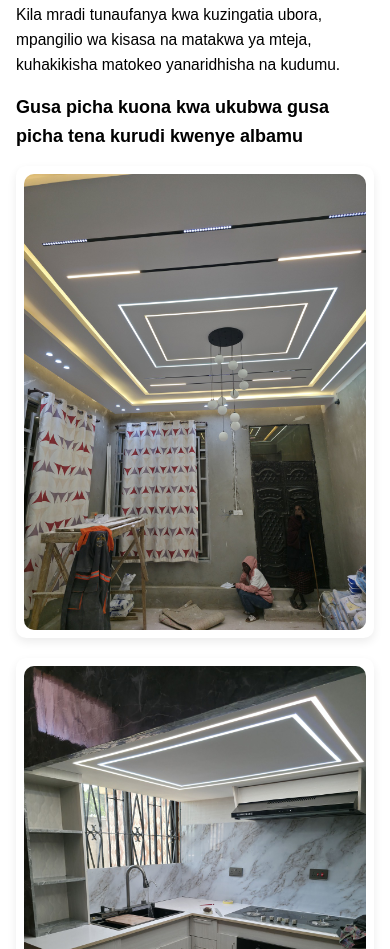
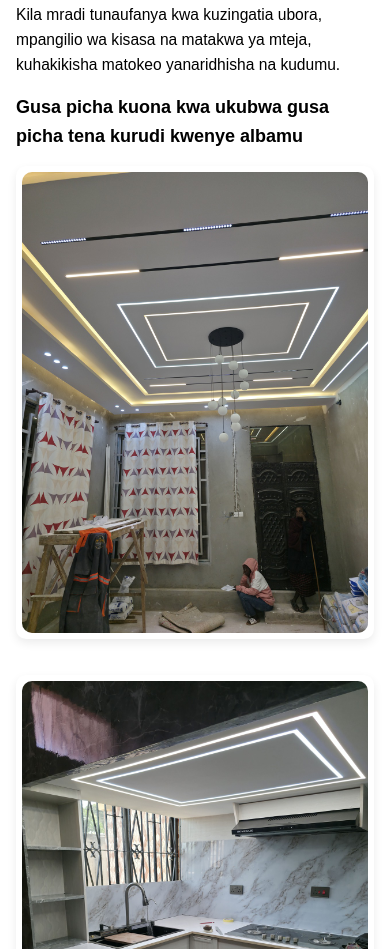
Before and after one commit to thebmservices/thebmservices, a plain HTML site: page projects.html in a window 390 px wide. Shown: the part 1051-2000 px from the top of the page. Drawn offline with Linux system fonts and the light colour scheme; a script that the page names is missing.

Commit message:
Update style.css

```diff
--- a/style.css
+++ b/style.css
@@ -34,25 +34,7 @@ footer {
   color: white;
   text-align: center;
   padding: 10px;
-}/* ===== MASONRY GALLERY FIX ===== */
-
-.gallery {
-  column-count: 3;
-  column-gap: 20px;
-}
-
-@media (max-width: 900px) {
-  .gallery {
-    column-count: 2;
-  }
-}
-
-@media (max-width: 500px) {
-  .gallery {
-    column-count: 1;
-  }
-}
-
+ }
 .item {
   break-inside: avoid;
   margin-bottom: 20px;
@@ -834,18 +816,28 @@ input[type="file"] {
   font-size: 16px;
   cursor: pointer;
 }
-/* PROJECT GALLERY */
+/* ===== PROJECT GALLERY ===== */
+
 .gallery {
-  column-count: 3;
-  column-gap: 20px;
+  display: grid;
+  grid-template-columns: repeat(auto-fit, minmax(250px, 1fr));
+  gap: 16px;
+  width: 100%;
+  box-sizing: border-box;
 }
 
-@media (max-width: 900px) {
-  .gallery { column-count: 2; }
+.item {
+  background: #ffffff;
+  padding: 6px;
+  border-radius: 10px;
+  box-shadow: 0 4px 10px rgba(0,0,0,0.08);
 }
 
-@media (max-width: 500px) {
-  .gallery { column-count: 1; }
+.item img {
+  width: 100%;
+  height: auto;
+  display: block;
+  border-radius: 8px;
 }
 
 .item {
```
